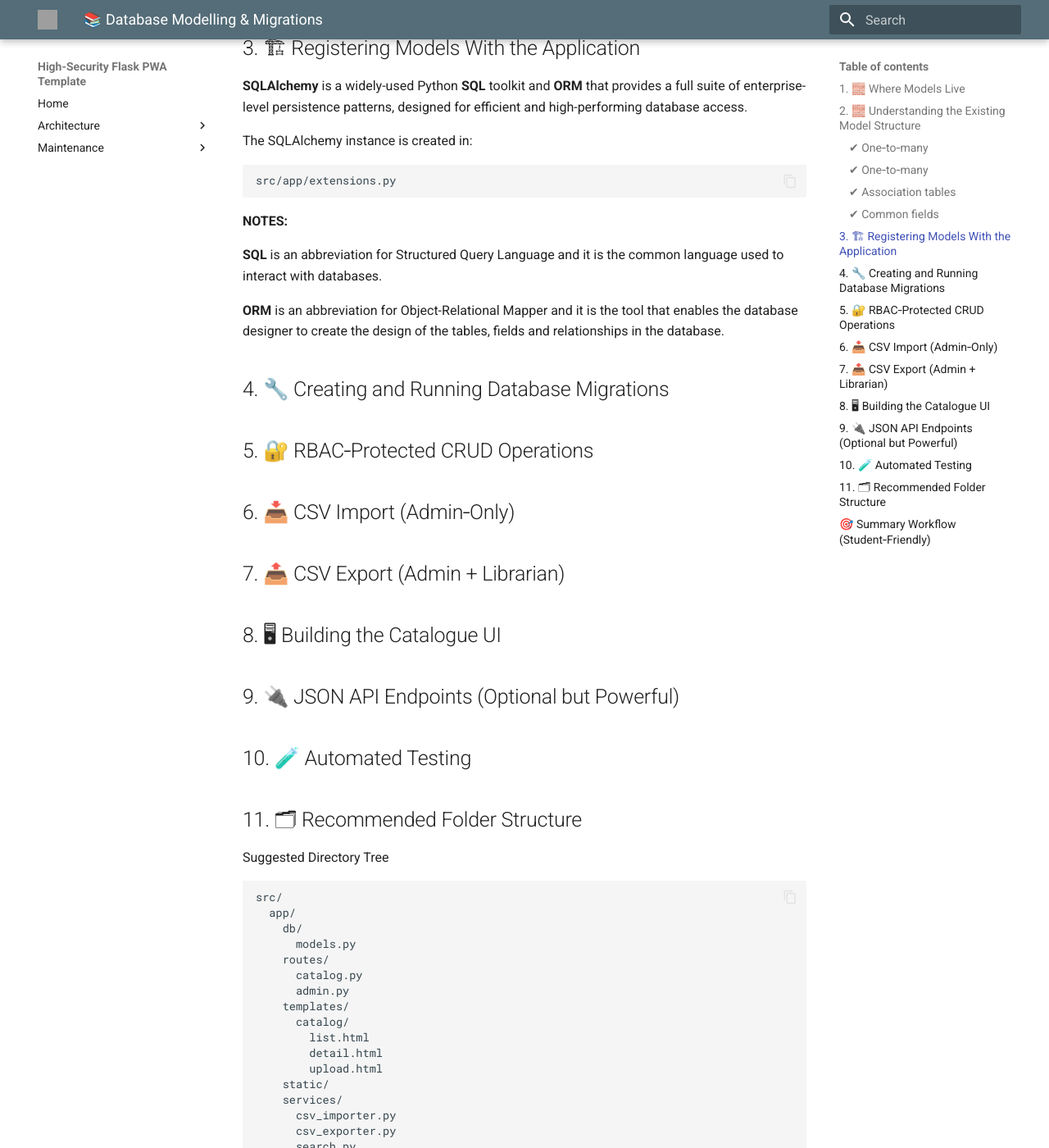
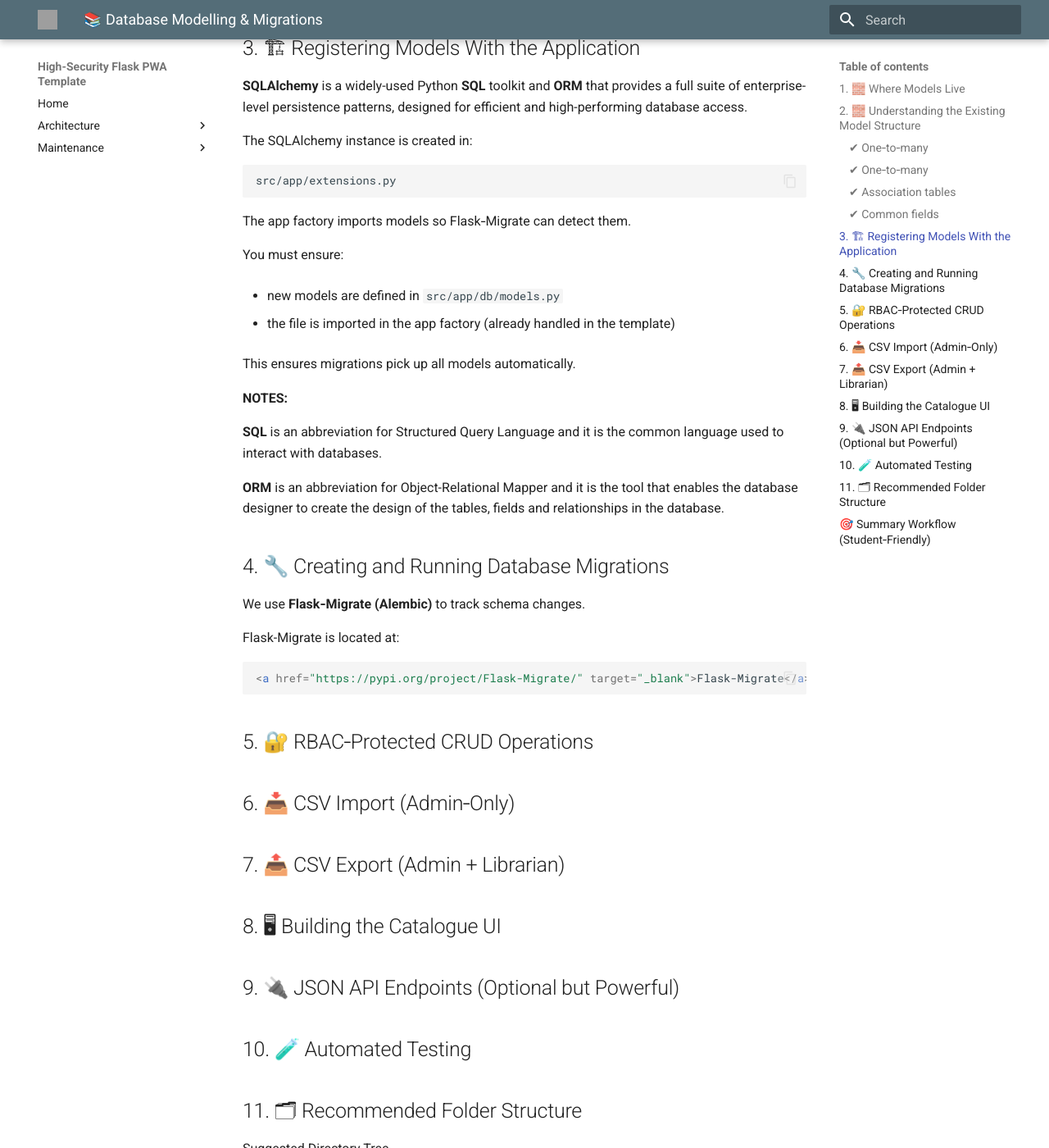
Before and after one commit to detnsw-sydtech/High-Security-Flask-PWA-Repo-Template, an MkDocs documentation site: the page built from docs/project/db_modelling.md, in a window 1280 px wide and 1400 px high, scrolled down 1596 px. Shown: the whole window at 82% size. Built offline with MkDocs 1.6.1 and Material for MkDocs 9.7.7, drawn with Linux system fonts in a browser that asks for light colours; grey boxes are pictures that could not be loaded.

Commit message:
Update db_modelling.md

````diff
--- a/docs/project/db_modelling.md
+++ b/docs/project/db_modelling.md
@@ -61,6 +61,16 @@ The SQLAlchemy instance is created in:
 src/app/extensions.py
 ```
 
+The app factory imports models so Flask‑Migrate can detect them.
+
+You must ensure:
+
+- new models are defined in ```src/app/db/models.py```
+
+- the file is imported in the app factory (already handled in the template)
+
+This ensures migrations pick up all models automatically.
+
 **NOTES:**
 
 **SQL** is an abbreviation for Structured Query Language and it is the common language used to interact with databases.
@@ -70,6 +80,14 @@ src/app/extensions.py
 
 ## 4. 🔧 Creating and Running Database Migrations
 
+We use **Flask‑Migrate (Alembic)** to track schema changes.
+
+
+Flask-Migrate is located at:
+
+```html
+<a href="https://pypi.org/project/Flask-Migrate/" target="_blank">Flask-Migrate</a>
+```
 
 ## 5. 🔐 RBAC‑Protected CRUD Operations
 
````
